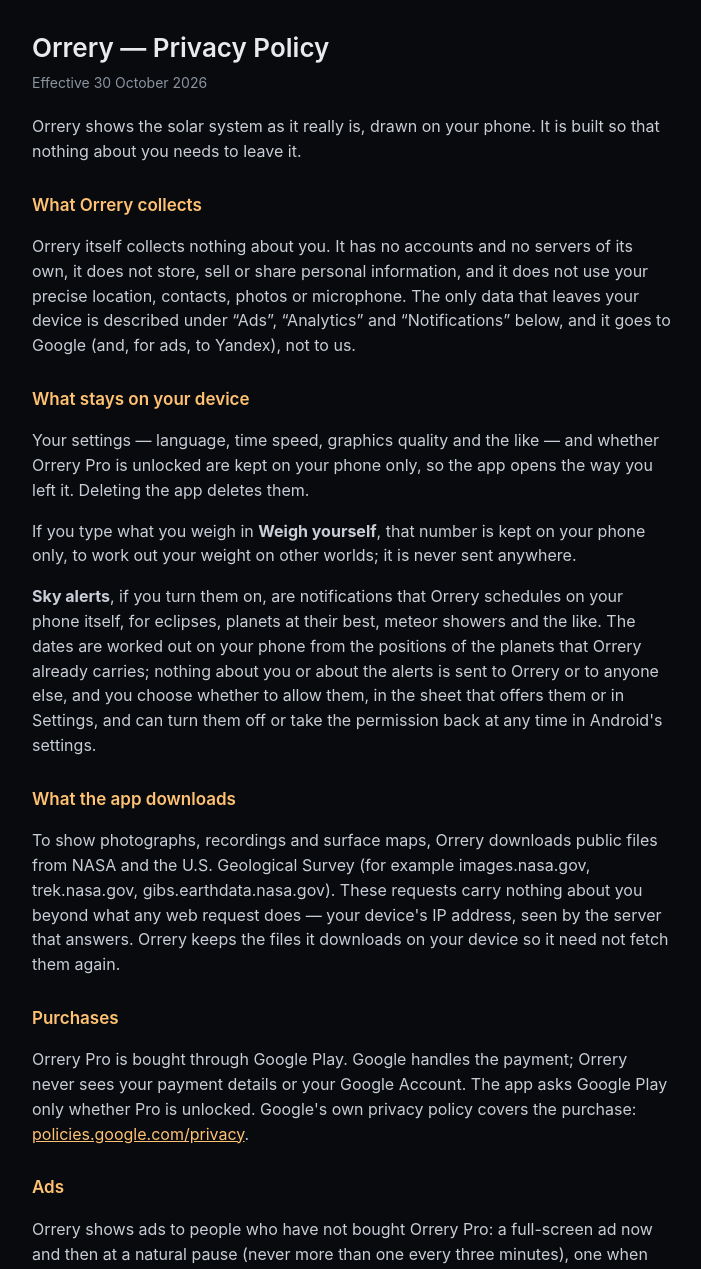
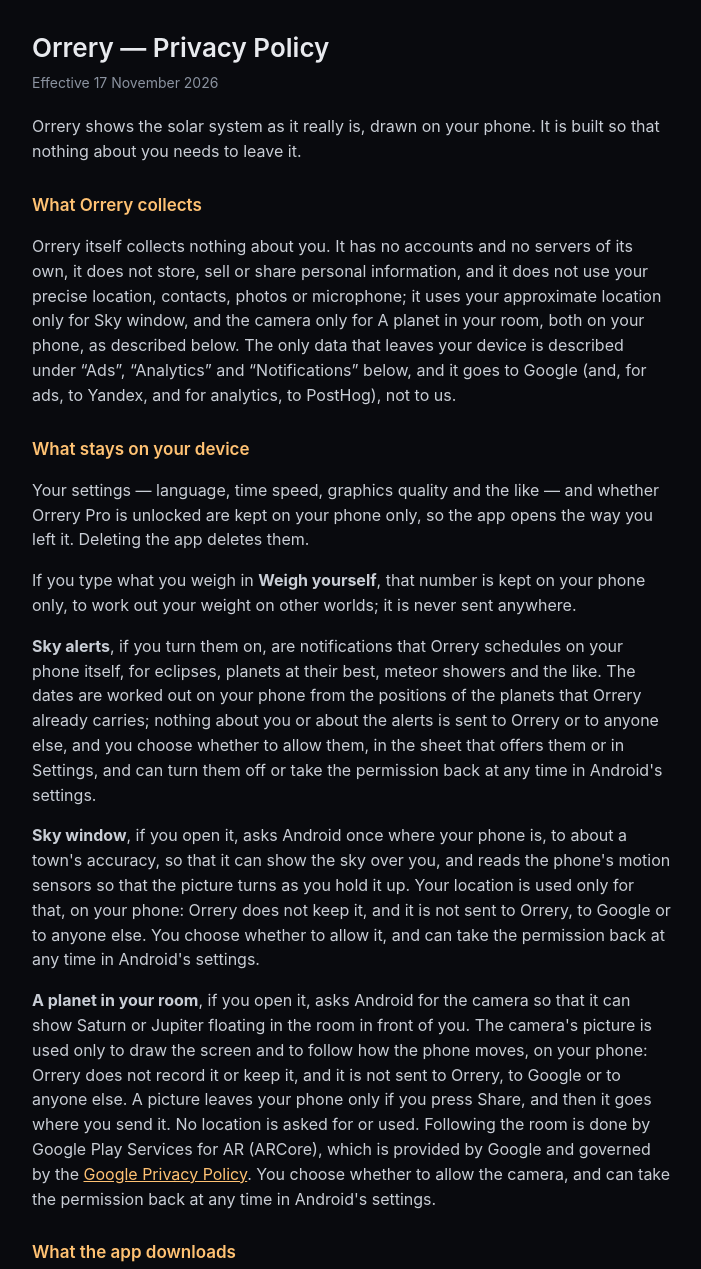
Before and after one commit to XONevermore/orrery-privacy, a plain HTML site: page index.html in a window 1280 px wide. Shown: the top 1269 px of the page, without its empty margins (288-989 px from the left). Drawn offline with Linux system fonts and the light colour scheme.

Commit message:
Privacy policy: PostHog analytics, Sky window location, A planet in your room camera, films (17 Nov 2026)

```diff
--- a/index.html
+++ b/index.html
@@ -19,17 +19,19 @@
 <body>
 <main>
 <h1>Orrery — Privacy Policy</h1>
-<p class="date">Effective 30 October 2026</p>
+<p class="date">Effective 17 November 2026</p>
 
 <p>Orrery shows the solar system as it really is, drawn on your phone. It is built so that nothing about you needs to leave it.</p>
 
 <h2>What Orrery collects</h2>
-<p>Orrery itself collects nothing about you. It has no accounts and no servers of its own, it does not store, sell or share personal information, and it does not use your precise location, contacts, photos or microphone. The only data that leaves your device is described under “Ads”, “Analytics” and “Notifications” below, and it goes to Google (and, for ads, to Yandex), not to us.</p>
+<p>Orrery itself collects nothing about you. It has no accounts and no servers of its own, it does not store, sell or share personal information, and it does not use your precise location, contacts, photos or microphone; it uses your approximate location only for Sky window, and the camera only for A planet in your room, both on your phone, as described below. The only data that leaves your device is described under “Ads”, “Analytics” and “Notifications” below, and it goes to Google (and, for ads, to Yandex, and for analytics, to PostHog), not to us.</p>
 
 <h2>What stays on your device</h2>
 <p>Your settings — language, time speed, graphics quality and the like — and whether Orrery Pro is unlocked are kept on your phone only, so the app opens the way you left it. Deleting the app deletes them.</p>
 <p>If you type what you weigh in <strong>Weigh yourself</strong>, that number is kept on your phone only, to work out your weight on other worlds; it is never sent anywhere.</p>
 <p><strong>Sky alerts</strong>, if you turn them on, are notifications that Orrery schedules on your phone itself, for eclipses, planets at their best, meteor showers and the like. The dates are worked out on your phone from the positions of the planets that Orrery already carries; nothing about you or about the alerts is sent to Orrery or to anyone else, and you choose whether to allow them, in the sheet that offers them or in Settings, and can turn them off or take the permission back at any time in Android's settings.</p>
+<p><strong>Sky window</strong>, if you open it, asks Android once where your phone is, to about a town's accuracy, so that it can show the sky over you, and reads the phone's motion sensors so that the picture turns as you hold it up. Your location is used only for that, on your phone: Orrery does not keep it, and it is not sent to Orrery, to Google or to anyone else. You choose whether to allow it, and can take the permission back at any time in Android's settings.</p>
+<p><strong>A planet in your room</strong>, if you open it, asks Android for the camera so that it can show Saturn or Jupiter floating in the room in front of you. The camera's picture is used only to draw the screen and to follow how the phone moves, on your phone: Orrery does not record it or keep it, and it is not sent to Orrery, to Google or to anyone else. A picture leaves your phone only if you press Share, and then it goes where you send it. No location is asked for or used. Following the room is done by Google Play Services for AR (ARCore), which is provided by Google and governed by the <a href="https://policies.google.com/privacy">Google Privacy Policy</a>. You choose whether to allow the camera, and can take the permission back at any time in Android's settings.</p>
 
 <h2>What the app downloads</h2>
 <p>To show photographs, recordings and surface maps, Orrery downloads public files from NASA and the U.S. Geological Survey (for example images.nasa.gov, trek.nasa.gov, gibs.earthdata.nasa.gov). These requests carry nothing about you beyond what any web request does — your device's IP address, seen by the server that answers. Orrery keeps the files it downloads on your device so it need not fetch them again.</p>
@@ -42,12 +44,13 @@
 
 <h2>Analytics</h2>
 <p>For people who have not bought Orrery Pro, Orrery uses Google Analytics for Firebase to learn how the app is used, so it can be made better: when it is opened, how long a session lasts, which screens are visited, the kind of phone and version of Android, and the country (worked out from the IP address, which Google does not keep). Google gives each installation a random identifier; it is not your name, your email or your Google Account, and it is not shared with us beyond these counts. Analytics starts only after the same consent as the ads, where the law requires it, and stops if you withdraw it. Orrery Pro turns it off: nothing is counted for someone who has it. How Google handles this data is described at <a href="https://firebase.google.com/support/privacy">firebase.google.com/support/privacy</a>.</p>
+<p>Under the same rules — only after that consent, never for someone with Orrery Pro — Orrery also sends PostHog (PostHog Inc., whose servers are in the United States) the same counts: when the app is opened and put away, which parts of Orrery are used (for example which planet is chosen or which feature is opened), and the kind of phone, version of Android, version of Orrery and approximate location (from the IP address). PostHog gives each installation a random identifier; it is not your name, your email or your Google Account. Orrery does not record your screen or your taps through PostHog. How PostHog handles this data is described at <a href="https://posthog.com/privacy">posthog.com/privacy</a>.</p>
 
 <h2>Notifications</h2>
 <p>Now and then Orrery may send a short announcement, such as news of a new feature, to everyone or to the people who use it in one language. These are delivered by Google’s Firebase Cloud Messaging. To receive them, your installation gets an anonymous push token from Firebase, which is subscribed to two topics: “all” and the app’s language (for example “lang_ru”). The token and the topics are held by Google, and are used only to deliver these announcements; they are not your name, email or Google Account, and Orrery has no server of its own that sees them. Nothing else about you is sent. You can turn this off in Orrery’s Settings under <strong>News and updates</strong>, which unsubscribes and deletes the token, or turn off notifications for Orrery in Android’s settings. On Android 13 and later Orrery asks for permission to show notifications once, and does not ask again if you say no.</p>
 
 <h2>Sharing</h2>
-<p>Sharing a still uses the system share sheet, and the image goes only where you send it.</p>
+<p>Sharing a still or a film you made with <strong>Make a film</strong> uses the system share sheet, and it goes only where you send it. A film is made on your phone and kept there only until the next one is made.</p>
 
 <h2>Children</h2>
 <p>Orrery is not directed to children under 13. We do not knowingly collect personal information from them.</p>
```
